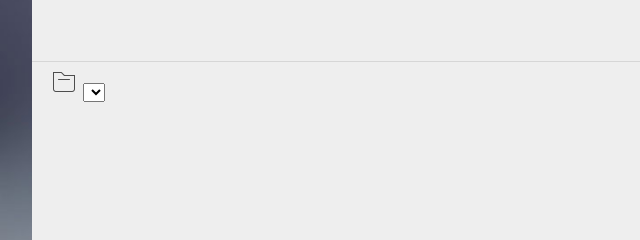
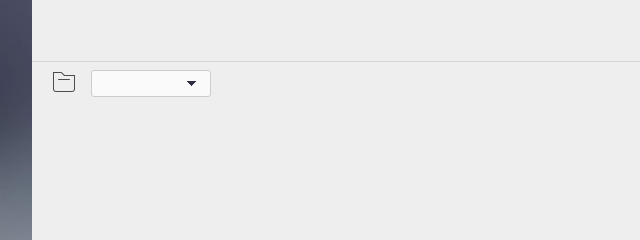
Before and after one commit to wujm2007/CPChat, a website: page index.html in a window 1280 px wide. Shown: the part 532-772 px from the top of the page, 0-640 px from the left. Drawn offline with Linux system fonts and the light colour scheme.

Commit message:
change select style and readme.md

```diff
--- a/index.html
+++ b/index.html
@@ -40,7 +40,9 @@
                         <label class="file-icon" onclick="post.click()"></label>
                     </div>
                 </a>
-                <select id="userList" style="display: inline-block;"></select>
+                <div class="select-style" style="display: inline-block; margin-left: 8px;">
+                    <select id="userList"></select>
+                </div>
             </div>
             <textarea id="chatText"></textarea>
             <div class="action">
--- a/public/css/index.css
+++ b/public/css/index.css
@@ -217,3 +217,25 @@ a, button, input, textarea {
     font-size: inherit;
     margin: 0;
 }
+
+.select-style {
+    border: 1px solid #ccc;
+    width: 120px;
+    border-radius: 3px;
+    overflow: hidden;
+    background: #fafafa url(../images/arrow.png) no-repeat 90% 50%;
+}
+
+.select-style select {
+    padding: 5px 8px;
+    width: 130%;
+    border: none;
+    box-shadow: none;
+    background: transparent;
+    background-image: none;
+    -webkit-appearance: none;
+}
+
+.select-style select:focus {
+    outline: none;
+}
```
Also changed, not shown: package.json (+6 -1 lines), README.md, public/images/arrow.png (added).
